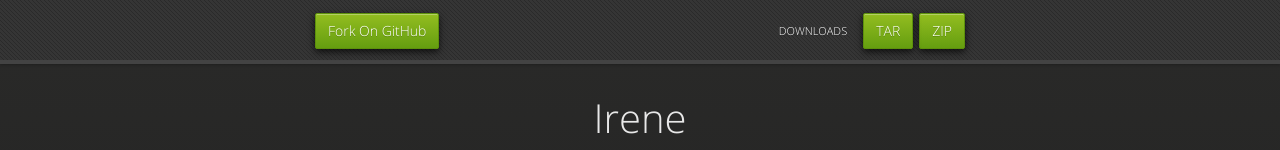
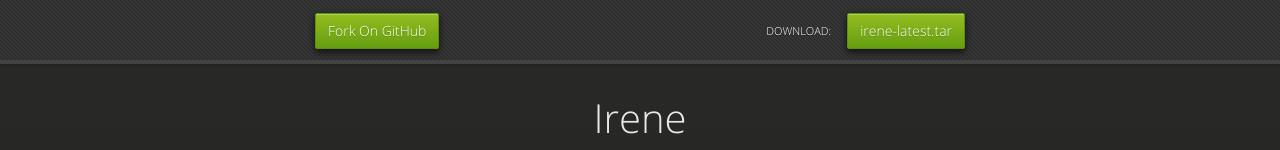
Before and after one commit to ejones/irene, a plain HTML site: page index.html in a window 1280 px wide. Shown: the top 150 px of the page. Drawn offline with nearby package versions, Linux system fonts and the light colour scheme.

```diff
--- a/index.html
+++ b/index.html
@@ -22,9 +22,8 @@
       <div id="header">
         <nav>
           <li class="fork"><a href="https://github.com/ejones/irene">Fork On GitHub</a></li>
-          <li class="downloads"><a href="https://github.com/ejones/irene/zipball/master">ZIP</a></li>
-          <li class="downloads"><a href="https://github.com/ejones/irene/tarball/master">TAR</a></li>
-          <li class="title">DOWNLOADS</li>
+          <li class="downloads"><a href="https://github.com/downloads/ejones/irene/irene-latest.tar">irene-latest.tar</a></li>
+          <li class="title">DOWNLOAD:</li>
         </nav>
       </div><!-- end header -->
 
```
